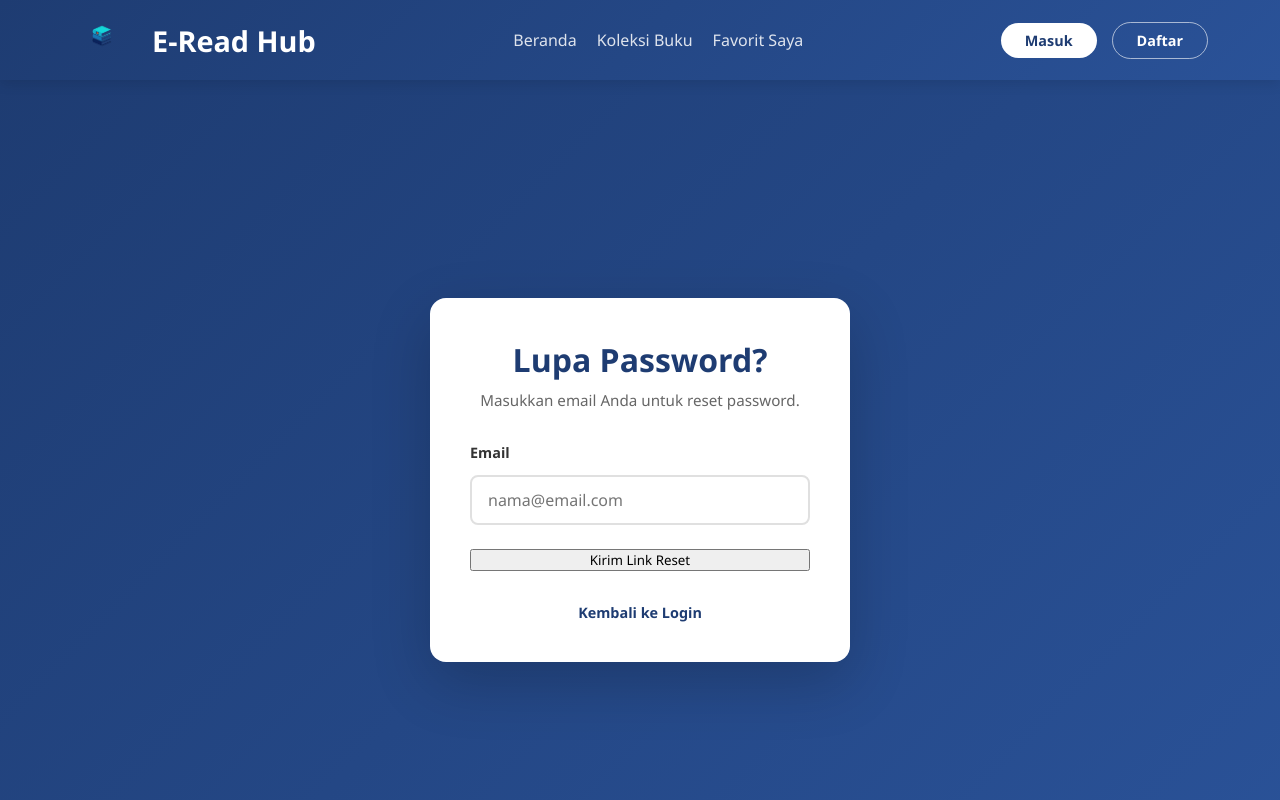
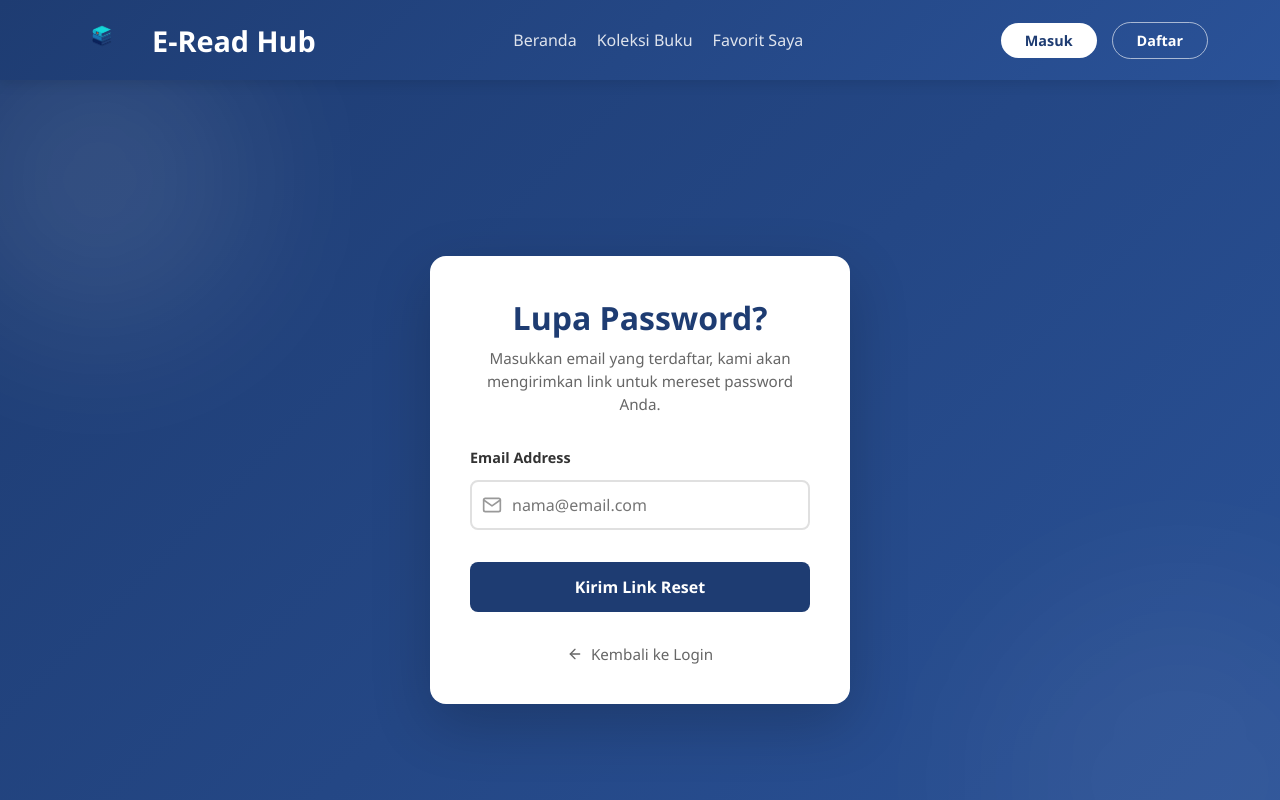
Before and after one commit to FaridSaniAhdaputra/e-read-hub, a React (Vite) app: page /forgot-password in a window 1280 px wide. Shown: the top 800 px of the page. Built offline with nearby package versions, Linux system fonts and the light colour scheme.

Commit message:
Update ForgotPassword.jsx

```diff
--- a/src/components/auth/ForgotPassword.jsx
+++ b/src/components/auth/ForgotPassword.jsx
@@ -1,53 +1,100 @@
 import { useState } from "react";
 import { useNavigate } from "react-router-dom";
+import { sendPasswordResetEmail } from "firebase/auth";
+import { auth } from "../../firebase";
 import "./ForgotPassword.css";
 
 function ForgotPassword() {
   const navigate = useNavigate();
   const [email, setEmail] = useState("");
   const [message, setMessage] = useState("");
+  const [error, setError] = useState("");
   const [loading, setLoading] = useState(false);
 
-  const handleSubmit = (e) => {
+  const handleSubmit = async (e) => {
     e.preventDefault();
-    if (!email) return;
 
+    if (!email) {
+      setError("Mohon masukkan email Anda");
+      return;
+    }
+
+    try {
+      setError("");
       setMessage("");
       setLoading(true);
 
-    // --- SIMULASI KIRIM EMAIL ---
-    setTimeout(() => {
-      setMessage("Link reset password telah dikirim ke email Anda (Simulasi).");
+      await sendPasswordResetEmail(auth, email);
+
+      setMessage(
+        "Link reset password telah dikirim! Cek inbox atau folder spam email Anda."
+      );
+      setEmail(""); // Kosongkan email setelah sukses
+    } catch (err) {
+      console.error(err);
+      if (err.code === "auth/user-not-found") {
+        setError("Email tidak terdaftar di sistem kami.");
+      } else if (err.code === "auth/invalid-email") {
+        setError("Format email tidak valid.");
+      } else {
+        setError("Gagal mengirim email. Coba lagi nanti.");
+      }
+    } finally {
       setLoading(false);
-      setEmail("");
-    }, 1500);
+    }
   };
 
   return (
     <div className="forgot-container">
+      <div className="bg-shape shape-1"></div>
+      <div className="bg-shape shape-2"></div>
+
       <div className="forgot-card">
         <div className="forgot-header">
           <h1>Lupa Password?</h1>
-          <p>Masukkan email Anda untuk reset password.</p>
+          <p>
+            Masukkan email yang terdaftar, kami akan mengirimkan link untuk
+            mereset password Anda.
+          </p>
         </div>
 
+        {error && <div className="error-message">{error}</div>}
         {message && <div className="success-message">{message}</div>}
 
         <form onSubmit={handleSubmit} className="forgot-form">
           <div className="form-group">
-            <label htmlFor="email">Email</label>
+            <label htmlFor="email">Email Address</label>
+            <div className="input-wrapper">
+              <span className="input-icon">
+                {/* SVG Mail Icon */}
+                <svg
+                  width="20"
+                  height="20"
+                  viewBox="0 0 24 24"
+                  fill="none"
+                  stroke="currentColor"
+                  strokeWidth="2"
+                  strokeLinecap="round"
+                  strokeLinejoin="round"
+                >
+                  <path d="M4 4h16c1.1 0 2 .9 2 2v12c0 1.1-.9 2-2 2H4c-1.1 0-2-.9-2-2V6c0-1.1.9-2 2-2z"></path>
+                  <polyline points="22,6 12,13 2,6"></polyline>
+                </svg>
+              </span>
               <input
                 type="email"
+                id="email"
                 value={email}
                 onChange={(e) => setEmail(e.target.value)}
                 placeholder="nama@email.com"
-              className="form-input"
+                className="form-input has-icon"
                 disabled={loading}
               />
             </div>
+          </div>
 
-          <button type="submit" className="btn-reset" disabled={loading}>
-            {loading ? "Mengirim..." : "Kirim Link Reset"}
+          <button type="submit" className="reset-button" disabled={loading}>
+            {loading ? <span className="spinner"></span> : "Kirim Link Reset"}
           </button>
         </form>
 
@@ -55,8 +102,22 @@ function ForgotPassword() {
           <button
             type="button"
             onClick={() => navigate("/login")}
-            className="link-button"
+            className="back-link-button"
           >
+            <svg
+              width="16"
+              height="16"
+              viewBox="0 0 24 24"
+              fill="none"
+              stroke="currentColor"
+              strokeWidth="2"
+              strokeLinecap="round"
+              strokeLinejoin="round"
+              style={{ marginRight: "8px" }}
+            >
+              <line x1="19" y1="12" x2="5" y2="12"></line>
+              <polyline points="12 19 5 12 12 5"></polyline>
+            </svg>
             Kembali ke Login
           </button>
         </div>
```
Lines whose indentation alone changed are shown as unchanged.
